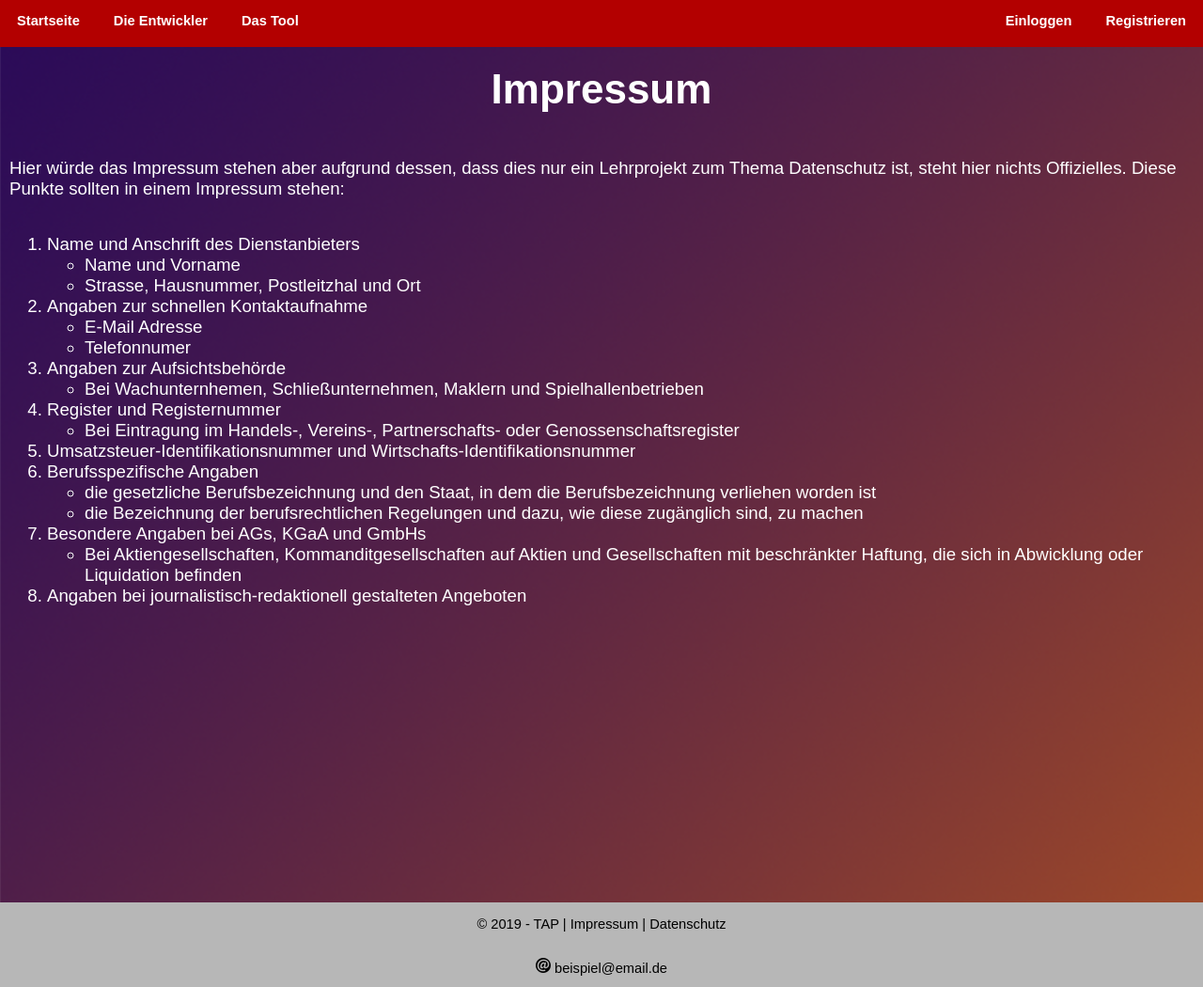
After one commit to Bleyday/Profilprojekt-final, a PHP site: page /impressum.html in a window 1280 px wide. The commit adds this page. Shown: the top 1050 px of the page at 94% size. Run offline with PHP 8.4, Linux system fonts and the light colour scheme.

Commit message:
Datenschutzerklärung, Impressum und Passwort anzeugen lassen

```diff
--- a/die _entwickler.html
+++ b/die _entwickler.html
@@ -29,8 +29,8 @@ Duis autem vel eum iriure dolor in hendrerit in vulputate velit esse molestie co
 <div class="hr"></div>
       </body>
 <footer class="footer">
-    <p class="footertext">© 2019 - TAP | <a href="#">Impressum</a> | <a href="#">Datenschutz</a></p><br>
-    <img class="icons" src="img/email.png"> <p class="footertext"><p class="footertext">peirui.z@gmx.de</p><br>
+    <p class="footertext">© 2019 - TAP | <a href="#">Impressum</a> | <a href="datenschutz.html">Datenschutz</a></p><br>
+    <img class="icons" src="img/email.png"> <p class="footertext"><p class="footertext">beispiel@email.de</p><br>
     <img src="https://img.icons8.com/ios/16/000000/phone-filled.png"><p class="footertext">1234-1234567</p><br>
 </footer>
 
--- /dev/null
+++ b/impressum.html
@@ -0,0 +1,72 @@
+<!DOCTYPE html>
+<html lang="de">
+
+
+  <head>
+    <meta charset="utf-8" />
+    <meta name="viewport" content="width=device-width, initial-scale=1.0" />
+    <link rel="stylesheet" href="style.css">
+    <title>TAP-Manager</title>
+  </head>
+
+
+  <body>
+
+<nav id="navigation">
+<a class="btn" href="registrierung.html">Registrieren</a>
+<a class="btn" href="login.html">Einloggen</a>
+<a class="btn2" href="index.html">Startseite</a>
+<a class="btn2" href="die%20_entwickler.html">Die Entwickler</a>
+<a class="btn2" href="">Das Tool</a>
+</nav>
+<div class="hr2"></div>
+<h1 id="sitetitle">Impressum</h1>
+      <div class="datenschutz_box">
+      <p class="datenschutz_text">Hier würde das Impressum stehen aber aufgrund dessen, dass dies nur ein Lehrprojekt zum Thema Datenschutz ist, steht hier nichts Offizielles. Diese Punkte sollten in einem Impressum stehen:</p><br>
+          <ol class="datenschutz_text">
+            <li>Name und Anschrift des Dienstanbieters</li>
+              <ul class="datenschutz_text">
+                  <li>Name und Vorname</li>
+                  <li>Strasse, Hausnummer, Postleitzhal und Ort</li>
+              </ul><br>
+            <li>Angaben zur schnellen Kontaktaufnahme</li>
+              <ul class="datenschutz_text">
+                  <li>E-Mail Adresse</li>
+                  <li>Telefonnumer</li>
+              </ul><br>
+            <li>Angaben zur Aufsichtsbehörde</li>
+              <ul class="datenschutz_text">
+                  <li>Bei Wachunternhemen, Schließunternehmen, Maklern und Spielhallenbetrieben</li>
+              </ul><br>
+            <li>Register und Registernummer</li>
+              <ul class="datenschutz_text">
+                  <li>Bei Eintragung im Handels-, Vereins-, Partnerschafts- oder Genossenschaftsregister</li>
+              </ul><br>
+            <li>Umsatzsteuer-Identifikationsnummer und Wirtschafts-Identifikationsnummer</li>
+
+            <li>Berufsspezifische Angaben</li>
+              <ul class="datenschutz_text">
+                  <li>die gesetzliche Berufsbezeichnung und den Staat, in dem die Berufsbezeichnung verliehen worden ist</li>
+                  <li>die Bezeichnung der berufsrechtlichen Regelungen und dazu, wie diese zugänglich sind, zu machen</li>
+              </ul><br>
+            <li>Besondere Angaben bei AGs, KGaA und GmbHs</li>
+              <ul class="datenschutz_text">
+                  <li>Bei Aktiengesellschaften, Kommanditgesellschaften auf Aktien und Gesellschaften mit beschränkter Haftung, die sich in Abwicklung oder Liquidation befinden</li>
+              </ul><br>
+            <li>Angaben bei journalistisch-redaktionell gestalteten Angeboten</li>
+          </ol>
+        <p class="datenschutz_text"></p>
+      </div>
+
+
+
+
+    <div class="hr"></div>
+<footer class="footer">
+    <p class="footertext">© 2019 - TAP | <a href="">Impressum</a> | <a href="datenschutz.html">Datenschutz</a></p><br>
+    <img class="icons" src="img/email.png"> <p class="footertext"><p class="footertext">beispiel@email.de</p><br>
+    <img src="https://img.icons8.com/ios/16/000000/phone-filled.png"><p class="footertext">1234-1234567</p><br>
+</footer>
+  </body>
+
+</html>
--- a/index.html
+++ b/index.html
@@ -25,7 +25,7 @@
     <div id="welcomebox">
         <img id="welcomepic" src="img/safepw.jpg" alt="safekey">
         <div class="infobox">
-        <p class="standarttext">Willkommen beim TAP-Manager!<br> Wir sind ihre Spezialisten, wenn es um sichere Lagerung ihrer Persönlichen Daten geht.</p>
+        <p class="standarttext">Willkommen beim TAP-Manager!<br> Wir sind ihre Spezialisten, wenn es um die sichere Lagerung ihrer Persönlichen Daten geht.</p>
         </div>
     </div>
 
@@ -52,8 +52,8 @@
     </div>
 <div class="hr"></div>
 <footer class="footer">
-    <p class="footertext">© 2019 - TAP | <a href="#">Impressum</a> | <a href="#">Datenschutz</a></p><br>
-    <img class="icons" src="img/email.png"> <p class="footertext"><p class="footertext">peirui.z@gmx.de</p><br>
+    <p class="footertext">© 2019 - TAP | <a href="#">Impressum</a> | <a href="datenschutz.html">Datenschutz</a></p><br>
+    <img class="icons" src="img/email.png"> <p class="footertext"><p class="footertext">beispiel@email.de</p><br>
     <img src="https://img.icons8.com/ios/16/000000/phone-filled.png"><p class="footertext">1234-1234567</p><br>
 </footer>
   </body>
--- a/indexloggedin.php
+++ b/indexloggedin.php
@@ -24,7 +24,7 @@ if (isset($_SESSION["login"]) && $_SESSION["login"] =="verified"){
     <div id="welcomebox">
         <img id="welcomepic" src="img/safepw.jpg" alt="safekey">
         <div class="infobox">
-        <p class="standarttext">Willkommen beim TAP-Manager!<br> Wir sind ihre Spezialisten, wenn es um sichere Lagerung ihrer Persönlichen Daten geht.</p>
+        <p class="standarttext">Willkommen beim TAP-Manager!<br> Wir sind ihre Spezialisten, wenn es um die sichere Lagerung ihrer Persönlichen Daten geht.</p>
         </div>
     </div>
 
@@ -51,8 +51,8 @@ if (isset($_SESSION["login"]) && $_SESSION["login"] =="verified"){
     </div>
 <div class="hr"></div>
 <footer class="footer">
-    <p class="footertext">© 2019 - TAP | <a href="#">Impressum</a> | <a href="#">Datenschutz</a></p><br>
-    <img class="icons" src="img/email.png"> <p class="footertext">peirui.z@gmx.de</p>
+    <p class="footertext">© 2019 - TAP | <a href="#">Impressum</a> | <a href="datenschutz.html">Datenschutz</a></p><br>
+    <img class="icons" src="img/email.png"> <p class="footertext">beispiel@email.de</p><br>
     <img src="https://img.icons8.com/ios/16/000000/phone-filled.png"><p class="footertext">1234-1234567</p><br>
 </footer>
   </body>
--- a/login.html
+++ b/login.html
@@ -15,7 +15,7 @@
 <a class="btn2" href="">Das Tool</a>
 </nav>
       <h1 id="sitetitle" href="Front/index.html">TAP-Manager <br><br>Login</h1>
-<!------------------------------- Login vielleicht? ---------------------------------->
+
     <form action="login.php" method="post">
       <div class="login">
         <label class="anzeige" for="benutzername"><b>Benutzername</b></label><br>
@@ -26,7 +26,7 @@
         <input id ="submit" type="submit" value="Einloggen">
       </div>
     </form>
-<!----------------------------------------------------------------------------------->
+
     </body>
 
 </html>
--- a/style.css
+++ b/style.css
@@ -3,7 +3,7 @@ body{
     font-family: 'Karla', sans-serif;
     padding: 0;
     margin: 0;
-    background-image: url("img/colorfade.png");
+    background-image: url(img/colorfade.png);
     color: white;
 }
 #sitetitle{
@@ -100,7 +100,7 @@ body{
     display: inline-block;;
     margin: 0 10px;
     margin-top: 20px;
-    width: 31.96%;
+    width: 31%;
     height: 100%;
     border: 1px solid white;
     box-sizing: border-box;
@@ -119,6 +119,13 @@ body{
     color: white;
     display: inline-block;
     z-index: -1;
+}.datenschutz_text{
+    color: white;
+    font-size: 14pt;
+    display: inline-block;
+    z-index: -1;
+    margin 0 10px;
+
 }
 .mini_ueberschrift{
     text-align: center;
@@ -174,3 +181,12 @@ body{
     margin-right: 10px;
     margin-left: 10px;
 }
+a{
+    color:  white;
+}
+a:hover{
+    color: green;
+}
+.datenschutz_box{
+    margin: 0 10px;
+}
--- a/user_style.css
+++ b/user_style.css
@@ -20,6 +20,7 @@ body{
     width: 100%;
     z-index: 1;
 }
+
 #navigation a{
     margin: 0 2px;
     padding: 14px 16px;
@@ -96,3 +97,6 @@ body{
     height: 200px;
     background-color: #b7b7b7;
 }
+.footertext a:hover{
+    color: green;
+}
--- a/welcome.php
+++ b/welcome.php
@@ -22,11 +22,13 @@ if (isset($_SESSION["login"]) && $_SESSION["login"] =="verified"){
 
     <?php include "showData.php"; ?>
 
+
 <div class="hr"></div>
 </body>
  <footer class="footer">
-    <p class="footertext">© 2019 - TAP | <a href="#">Impressum</a> | <a href="#">Datenschutz</a></p><br>
-    <img class="icons" src="img/email.png"> <p class="footertext">peirui.z@gmx.de</p>
+    <p class="footertext">© 2019 - TAP | <a href="#">Impressum</a> | <a href="datenschutz.html">Datenschutz</a></p><br>
+    <img class="icons" src="img/email.png"> <p class="footertext"><p class="footertext">beispiel@email.de</p><br>
+    <img src="https://img.icons8.com/ios/16/000000/phone-filled.png"><p class="footertext">1234-1234567</p><br>
 </footer>
 </html>
 <?php
```
Also changed, not shown: datenschutz.html (added, +52 -0 lines), jvs.js (added, +9 -0 lines), registrierung.html (+5 -5 lines), showData.php (+31 -26 lines).
